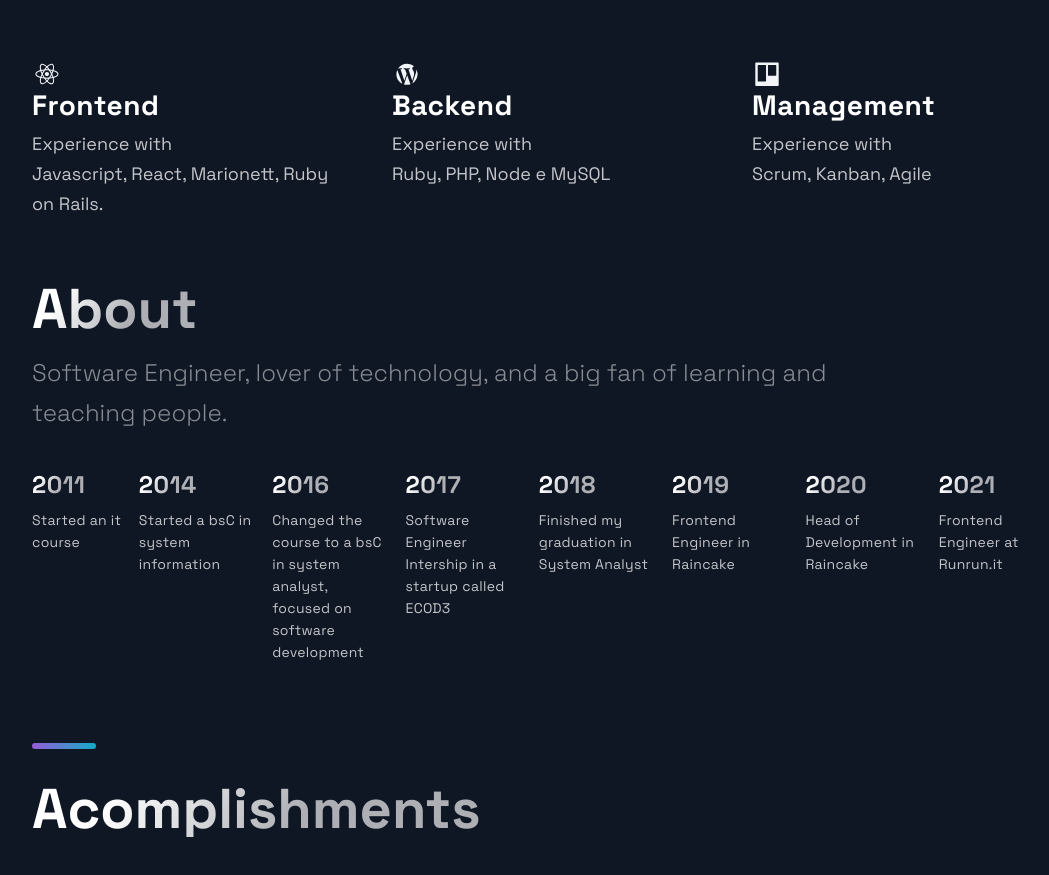
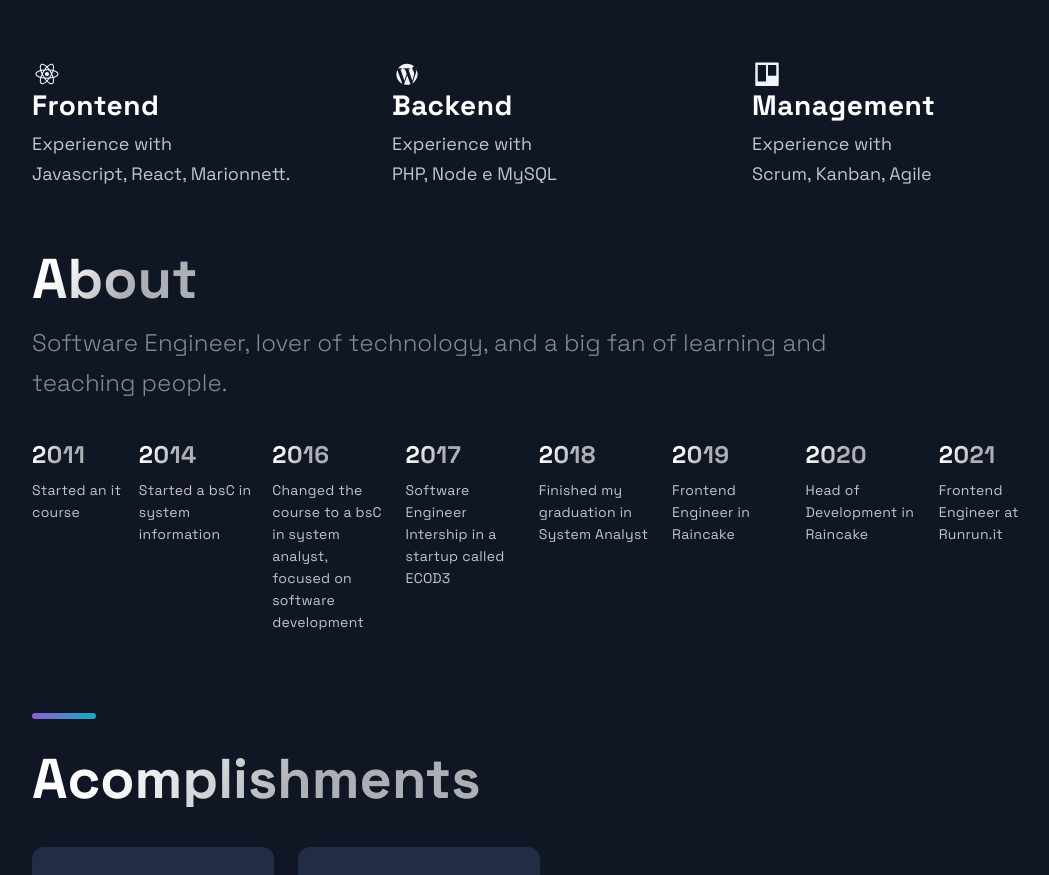
Before and after one commit to aalmeida00/portifolio, a Next.js app: page / in a window 1280 px wide. Shown: the part 2140-3015 px from the top of the page, without its empty margins (88-1137 px from the left). Built offline with nearby package versions, Linux system fonts and the light colour scheme.

Commit message:
Update Technologies.js

```diff
--- a/src/components/Technologies/Technologies.js
+++ b/src/components/Technologies/Technologies.js
@@ -29,7 +29,7 @@ const Technologies = () => (
           <ListTitle>Frontend</ListTitle>
           <ListParagraph>
             Experience with <br />
-            Javascript, React, Marionett, Ruby on Rails.
+            Javascript, React, Marionnett.
           </ListParagraph>
         </ListContainer>
       </ListItem>
@@ -39,7 +39,7 @@ const Technologies = () => (
           <ListTitle>Backend</ListTitle>
           <ListParagraph>
             Experience with <br />
-            Ruby, PHP, Node e MySQL
+            PHP, Node e MySQL
           </ListParagraph>
         </ListContainer>
       </ListItem>
```
